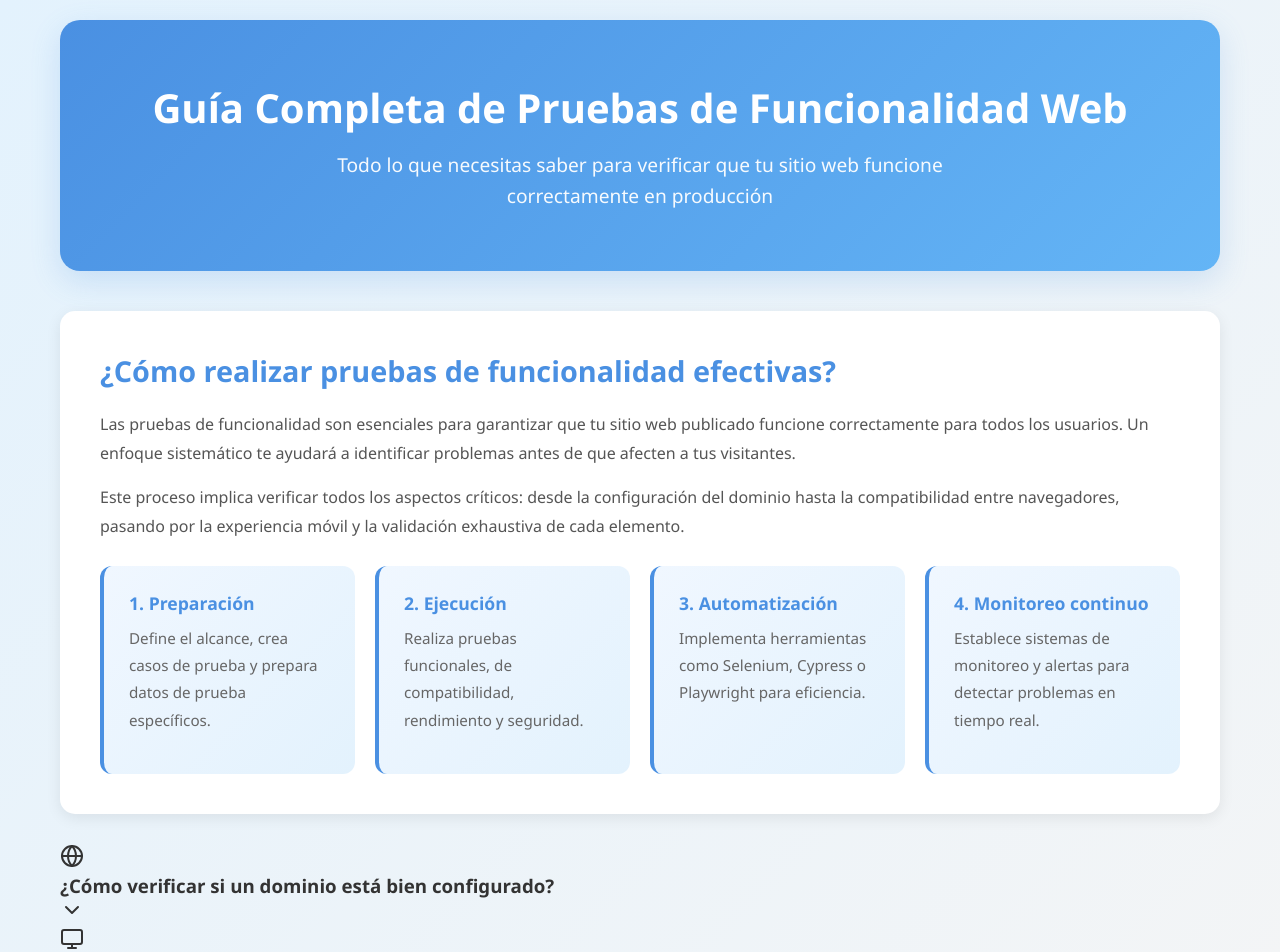
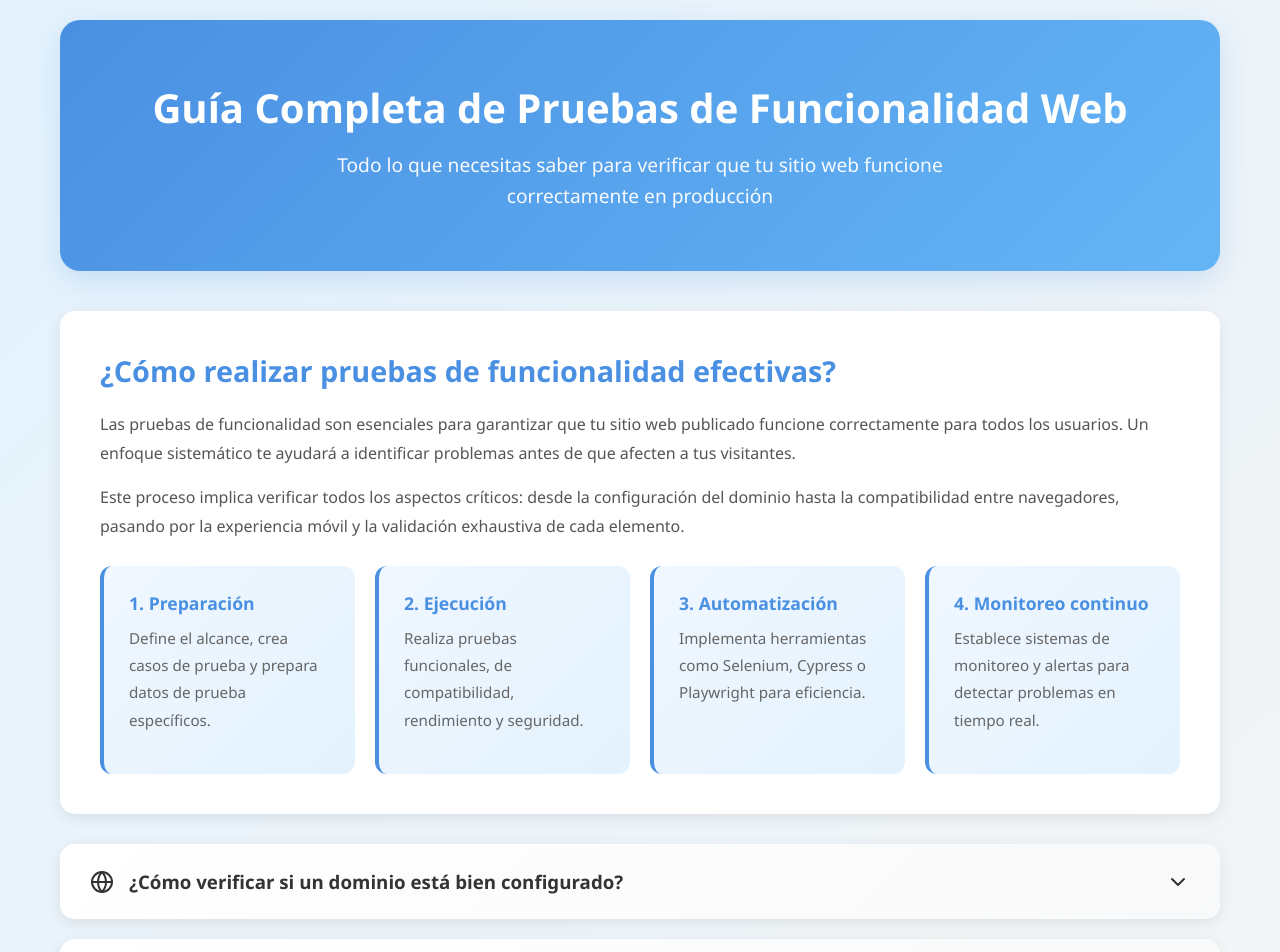
Before and after one commit to Rafael0896/WebTestPro-, a React (Vite) app: page / in a window 1280 px wide. Shown: the top 952 px of the page. Built offline with nearby package versions, Linux system fonts and the light colour scheme.

Commit message:
update styles

```diff
--- a/src/styles/styles.css
+++ b/src/styles/styles.css
@@ -84,3 +84,42 @@ body {
     font-size: 0.95rem;
     color: #666;
 }
+
+.accordion-section {
+    background: white;
+    border-radius: 15px;
+    margin-bottom: 20px;
+    overflow: hidden;
+    box-shadow: 0 4px 15px rgba(0, 0, 0, 0.08);
+    transition: all 0.3s ease;
+}
+
+.accordion-section:hover {
+    box-shadow: 0 6px 20px rgba(0, 0, 0, 0.12);
+}
+
+.accordion-header {
+    display: flex;
+    align-items: center;
+    justify-content: space-between;
+    padding: 25px 30px;
+    cursor: pointer;
+    background: linear-gradient(135deg, #ffffff 0%, #f8f9fa 100%);
+    transition: all 0.3s ease;
+}
+
+.accordion-header:hover {
+    background: linear-gradient(135deg, #f0f7ff 0%, #e3f2fd 100%);
+}
+
+.accordion-header.active {
+    background: linear-gradient(135deg, #4a90e2 0%, #64b5f6 100%);
+    color: white;
+}
+
+.accordion-title {
+    display: flex;
+    align-items: center;
+    gap: 15px;
+    flex: 1;
+}
```
